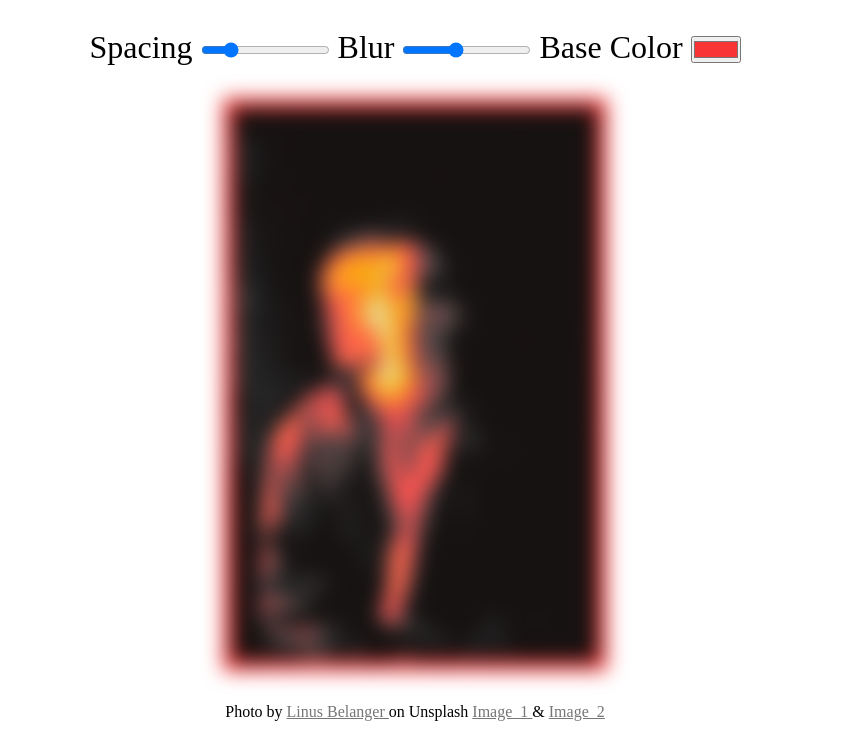
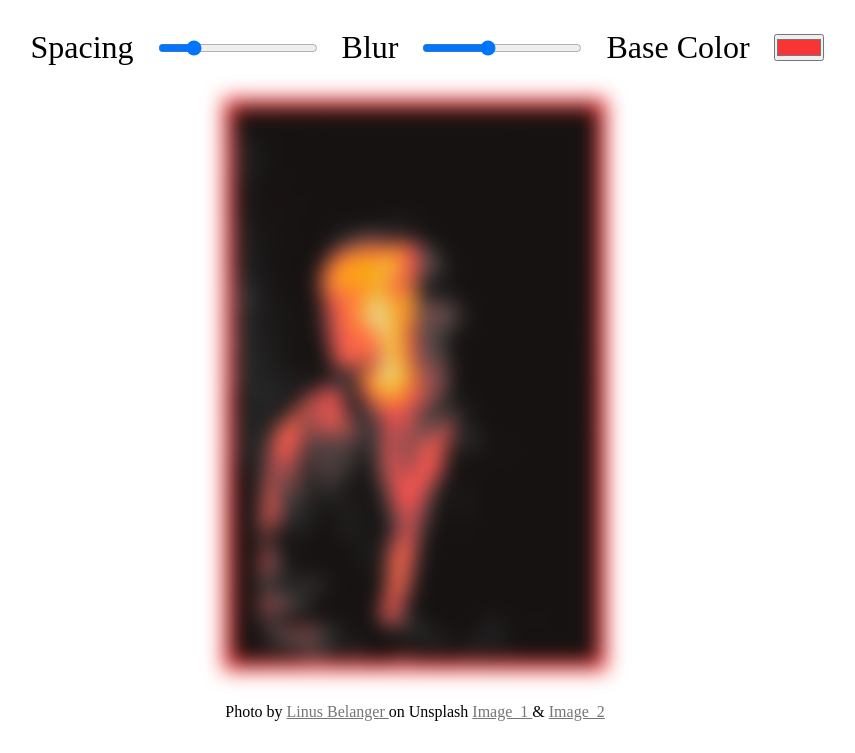
Before and after one commit to ddinggu/javascript30, a plain HTML site: page 3. Playing with CSS Variables and JS/index.html in a window 1280 px wide. Shown: the part 131-884 px from the top of the page, without its empty margins (225-1080 px from the left). Drawn offline with Linux system fonts and the light colour scheme.

Commit message:
resize input and wrapper for firefox(moz) inconsistency

```diff
--- a/3. Playing with CSS Variables and JS/style.css
+++ b/3. Playing with CSS Variables and JS/style.css
@@ -37,8 +37,20 @@
 }
 
 .control-wrapper {
+    display: flex;
+    flex-direction: row;
+    justify-content: space-between;
+    align-items: center;
     font-size: 2rem;
     margin: 2rem 0;
+}
+
+.control-wrapper label {
+    margin: 0 1.5rem;
+}
+
+.control-wrapper input[type='range'] {
+    width: 10rem;
 }
 
 picture img {
```
